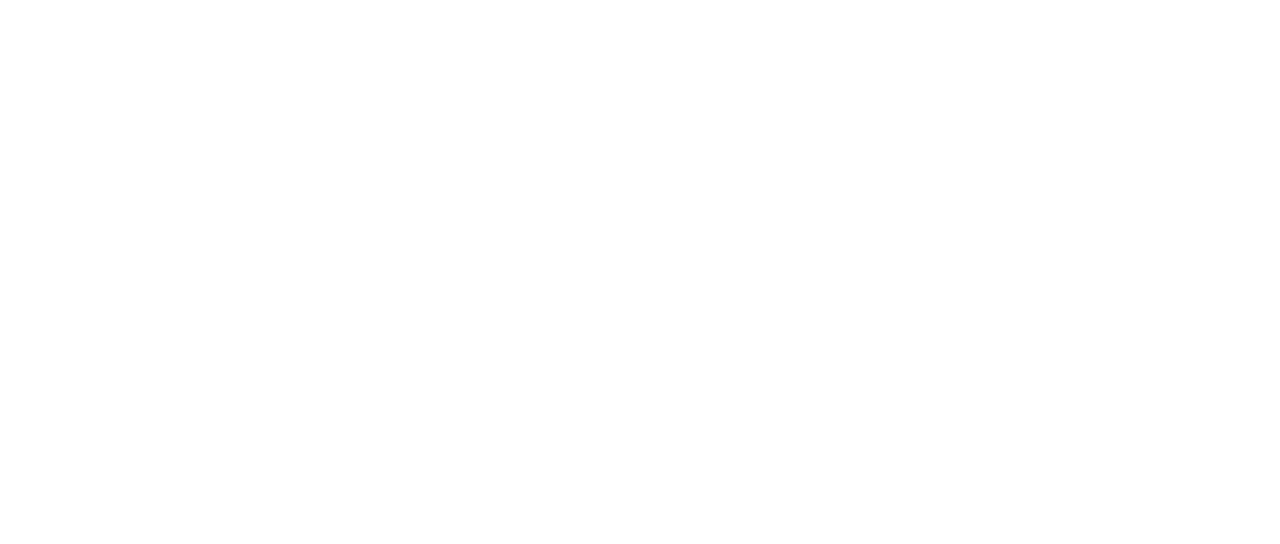
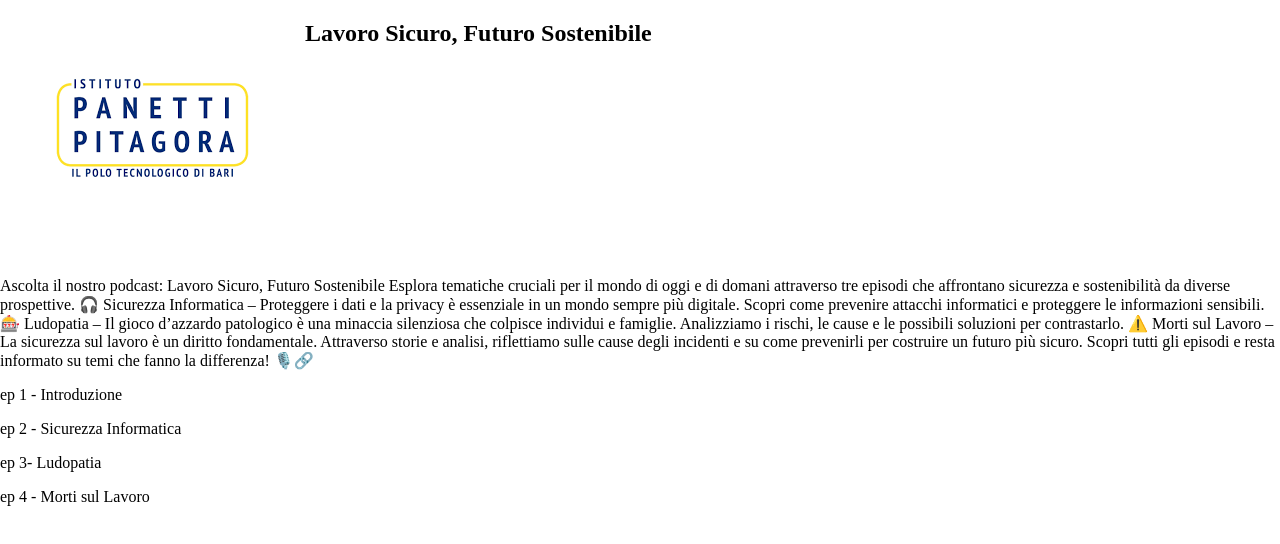
Before and after one commit to antoniolac/Ed.Civica, a plain HTML site: page index.html in a window 1280 px wide. Drawn offline with Linux system fonts and the light colour scheme.

Commit message:
set index.html, start css

```diff
--- a/index.html
+++ b/index.html
@@ -3,9 +3,53 @@
 <head>
     <meta charset="UTF-8">
     <meta name="viewport" content="width=device-width, initial-scale=1.0">
-    <title>Document</title>
+    <title>Ed Civica</title>
+    <link rel="stylesheet" href="static/css/index.css">
 </head>
 <body>
+    <div class="hero">
+        <nav class="title">
+            <figure>
+                <img src="static/images/logo.png">
+            </figure>
+            <h1>Lavoro Sicuro, Futuro Sostenibile</h1>
+        </nav>
+        <main>
+            <section class="description">
+                <p>Ascolta il nostro podcast: Lavoro Sicuro, Futuro Sostenibile
+                    Esplora tematiche cruciali per il mondo di oggi e di domani attraverso tre episodi che affrontano sicurezza e sostenibilità da diverse prospettive.
 
+                    🎧 Sicurezza Informatica – Proteggere i dati e la privacy è essenziale in un mondo sempre più digitale. Scopri come prevenire attacchi informatici e proteggere le informazioni sensibili.
+
+                    🎰 Ludopatia – Il gioco d’azzardo patologico è una minaccia silenziosa che colpisce individui e famiglie. Analizziamo i rischi, le cause e le possibili soluzioni per contrastarlo.
+
+                    ⚠️ Morti sul Lavoro – La sicurezza sul lavoro è un diritto fondamentale. Attraverso storie e analisi, riflettiamo sulle cause degli incidenti e su come prevenirli per costruire un futuro più sicuro.
+                    Scopri tutti gli episodi e resta informato su temi che fanno la differenza! 🎙️🔗</p>
+            </section>
+            <div class="episodi">
+                <div class="content">
+                    <figure></figure>
+                    <label class="sub">ep 1 - Introduzione</label>
+                </div>
+                <div class="content">
+                    <figure></figure>
+                    <label class="sub">ep 2 - Sicurezza Informatica
+                    </label>
+                </div>
+                <div class="content">
+                    <figure></figure>
+                    <label class="sub">ep 3- Ludopatia
+                    </label>
+                </div>
+                <div class="content">
+                    <figure></figure>
+                    <label class="sub">ep 4 - Morti sul Lavoro
+                    </label>
+                </div>
+
+            </div>
+
+        </main>
+    </div>
 </body>
 </html>
--- /dev/null
+++ b/static/css/hero.css
@@ -0,0 +1,7 @@
+.hero{
+    display: flex;
+    flex-direction: column;
+    /*justify-content: center;
+    align-items: center;*/
+    height: 100vh;
+}
--- /dev/null
+++ b/static/css/index.css
@@ -0,0 +1,8 @@
+@import "hero.css";
+@import "title.css";
+
+
+body{
+    margin: 0;
+    padding: 0;
+}
--- /dev/null
+++ b/static/css/title.css
@@ -0,0 +1,11 @@
+.title{
+    display: flex;
+    flex-direction: row;
+}
+.title img{
+    width: 225px;
+}
+
+/*.title h1{
+
+}*
```
Also changed, not shown: static/images/logo.png (added).
